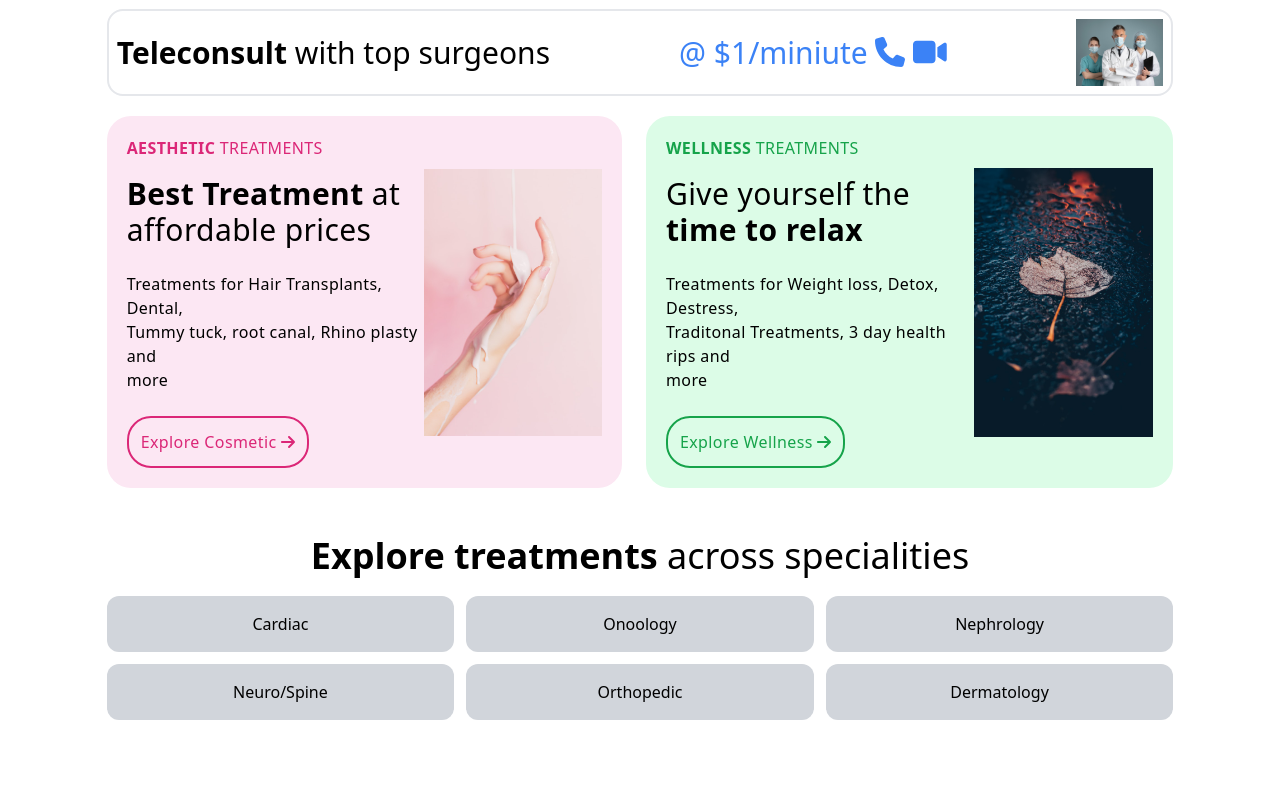
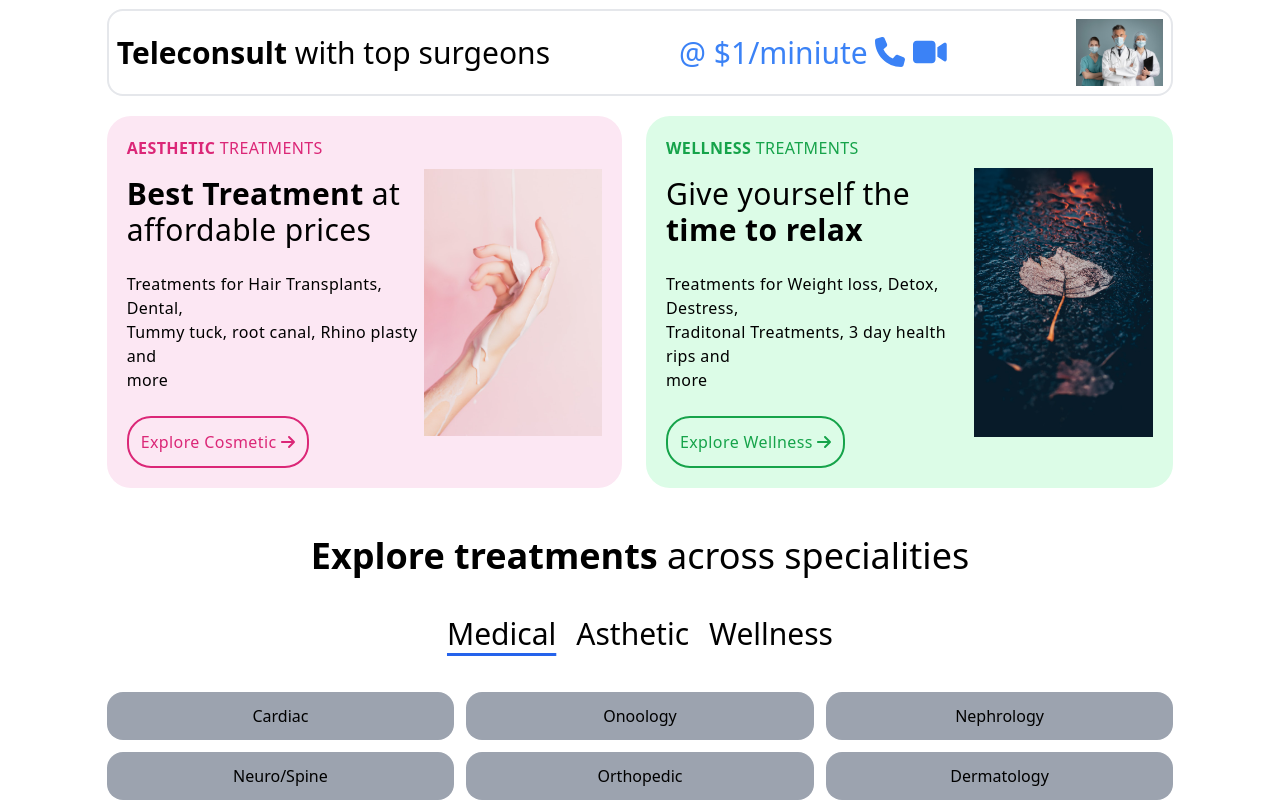
Before and after one commit to sajid40/Healthtrip, a React (Create React App) app: page /medical in a window 1280 px wide. Shown: the part 561-1361 px from the top of the page. Before the commit the page ends 1281 px from the top, so only its background shows below. Built offline with nearby package versions, Linux system fonts and the light colour scheme.

Commit message:
Treatments complete

```diff
--- a/src/App.js
+++ b/src/App.js
@@ -2,15 +2,17 @@
 
 import { BrowserRouter, Route, Router, Routes } from 'react-router-dom';
 import Header from './components/Header/Header';
+
+import Home from './components/Home/Home';
 import Medical from './components/Medical/Medical';
+import Wellness from './components/Wellness/Wellness';
 import Asthetic from './components/Asthetic/Asthetic';
-import Wellness from './components/Wellness/Wellness';
 
 function App() {
   return (
     <div >
-        <Header/>
-        <BrowserRouter>
+        <Home/>
+
 
         <Routes>
 
@@ -20,7 +22,7 @@ function App() {
 
         </Routes>
 
-        </BrowserRouter>
+
     </div>
   );
 }
--- a/src/components/Active/Active.js
+++ b/src/components/Active/Active.js
@@ -4,7 +4,9 @@ import { Link, NavLink } from 'react-router-dom';
 const Active = ({address,name}) => {
     return (
         <div>
-
+                 <NavLink className={({ isActive }) =>
+              isActive ? "underline underline-offset-8  decoration-blue-600" : ""
+            } to={address}>{name}</NavLink>
             </div>
     );
 };
--- a/src/components/Asthetic/Asthetic.js
+++ b/src/components/Asthetic/Asthetic.js
@@ -1,9 +1,15 @@
 import React from 'react';
+import Treatment from '../Treatment/Treatment';
 
 const Asthetic = () => {
+    const treatment=['Dental medecine','Dermatology & Cosmetology'];
+
     return (
-        <div>
-
+        <div  className="grid grid-cols-1 gap-3 w-5/6 mx-auto mt-10 w-2/6">
+            {
+            treatment.map(name=>
+                <Treatment name={name}/>)
+            }
         </div>
     );
 };
--- a/src/components/Explore/Explore.js
+++ b/src/components/Explore/Explore.js
@@ -1,32 +1,20 @@
 import React from 'react';
-import Treatments from './Treatments/Treatments';
 import Active from '../Active/Active';
 
 
 const Explore = () => {
 
-    const treatment=['Cardiac','Onoology','Nephrology','Neuro/Spine','Orthopedic','Dermatology'];
     return (
         <div className="w-5/6 mx-auto">
             <h1 className="text-4xl text-center mt-12"><b>Explore treatments</b> across specialities</h1>
 
-            <div>
+            <div className="flex justify-center items-center mt-10 text-3xl">
               <Active  address='/medical' name="Medical"/>
               <Active address='/asthetic' name="Asthetic"/>
               <Active address='/wellness' name="Wellness"/>
             </div>
 
 
-          <div className=" ">
-          <div className="grid grid-cols-3 gap-3 mt-5">
-          {
-            treatment.map(name=>
-
-                <Treatments Name={name}/>
-                )
-          }
-          </div>
-          </div>
         </div>
     );
 };
--- a/src/components/Explore/Treatments/Treatments.js
+++ /dev/null
@@ -1,11 +0,0 @@
-import React from 'react';
-
-const Treatments = (props) => {
-    return (
-        <div className="px-5 py-4  text-center bg-gray-300 rounded-xl ">
-         <h2> {props.Name}</h2>
-        </div>
-    );
-};
-
-export default Treatments;
--- a/src/components/Header/Header.js
+++ b/src/components/Header/Header.js
@@ -1,15 +1,13 @@
-import React from 'react';
 import logo from '../../Images/Logo.png';
 import './Header.css';
-import Search from '../Search/Search';
-import Call from '../Call/Call';
-import Treatmenttypes from '../Treatmenttypes/Treatmenttypes';
-import Explore from '../Explore/Explore';
+
 import Popup from 'reactjs-popup';
 
 const Header = () => {
+
+
     return (
-        <div>
+        <div className="">
             <div className="flex items-center justify-around w-4/5 mx-auto">
             <div  >
                 <img className="w-3/4 mr-5" src={logo} alt="" />
@@ -26,20 +24,11 @@ const Header = () => {
              <span>|</span>
              <a className="text-blue-500" href="">Login</a>
 
-             <Popup trigger={<button className="text-blue-600">Get Medical Advice</button>}>
-                <div className="text-blue-600 ">
-                    <h2>Get Medical Advice</h2>
-                </div>
-             </Popup>
-
-
 
             </div>
         </div>
-        <Search/>
-        <Call/>
-        <Treatmenttypes/>
-        <Explore/>
+
+
         </div>
     );
 };
--- /dev/null
+++ b/src/components/Home/Home.js
@@ -0,0 +1,21 @@
+import React from 'react';
+import Header from '../Header/Header';
+import Search from '../Search/Search';
+import Call from '../Call/Call';
+import Treatmenttypes from '../Treatmenttypes/Treatmenttypes';
+import Explore from '../Explore/Explore';
+
+const Home = () => {
+    return (
+        <div>
+            <Header/>
+            <Search/>
+            <Call/>
+            <Treatmenttypes/>
+            <Explore/>
+
+        </div>
+    );
+};
+
+export default Home;
--- a/src/components/Medical/Medical.js
+++ b/src/components/Medical/Medical.js
@@ -1,9 +1,15 @@
 import React from 'react';
+import Treatment from '../Treatment/Treatment';
 
 const Medical = () => {
+    const treatment=['Cardiac','Onoology','Nephrology','Neuro/Spine','Orthopedic','Dermatology'];
+
     return (
-        <div>
-
+        <div  className="grid grid-cols-3 gap-3 w-5/6 mx-auto mt-10">
+            {
+            treatment.map(name=>
+                <Treatment name={name}/>)
+            }
         </div>
     );
 };
--- /dev/null
+++ b/src/components/Treatment/Treatment.js
@@ -0,0 +1,11 @@
+import React from 'react';
+
+const Treatment = ({name}) => {
+    return (
+        <div>
+            <h2 className="text-center  py-3 px-5 bg-gray-400 rounded-2xl ">{name}</h2>
+        </div>
+    );
+};
+
+export default Treatment;
--- a/src/components/Wellness/Wellness.js
+++ b/src/components/Wellness/Wellness.js
@@ -1,11 +1,16 @@
 import React from 'react';
+import Treatment from '../Treatment/Treatment';
 
 const Wellness = () => {
+    const treatment=['Anorectal Problems','Cardiology','ENT','Ayurveda','Endocrinology','GI & Bariatric'];
+
     return (
-        <div>
-
+        <div  className="grid grid-cols-3 gap-3 w-5/6 mx-auto mt-10">
+            {
+            treatment.map(name=>
+                <Treatment name={name}/>)
+            }
         </div>
     );
 };
-
 export default Wellness;
--- a/src/index.js
+++ b/src/index.js
@@ -3,12 +3,13 @@ import ReactDOM from 'react-dom/client';
 import './index.css';
 import App from './App';
 import reportWebVitals from './reportWebVitals';
+import { BrowserRouter } from 'react-router-dom';
 
 const root = ReactDOM.createRoot(document.getElementById('root'));
 root.render(
-  <React.StrictMode>
-    <App />
-  </React.StrictMode>
+  <BrowserRouter>
+  <App />
+  </BrowserRouter>
 );
 
 // If you want to start measuring performance in your app, pass a function
```
